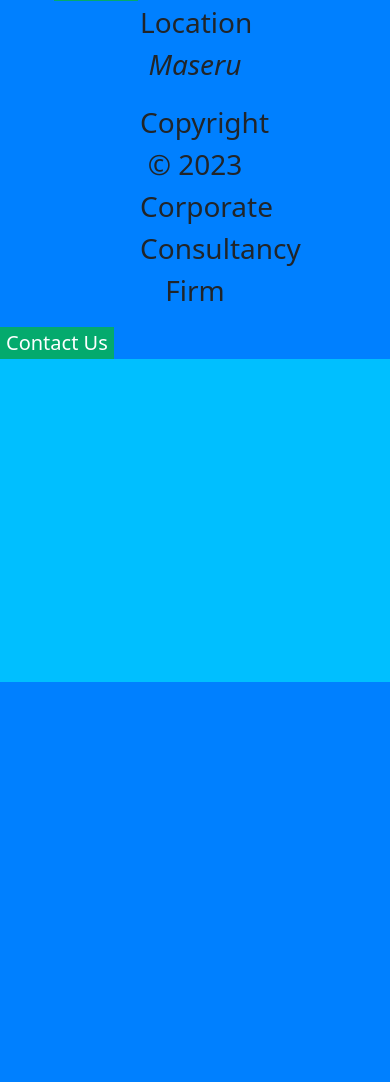
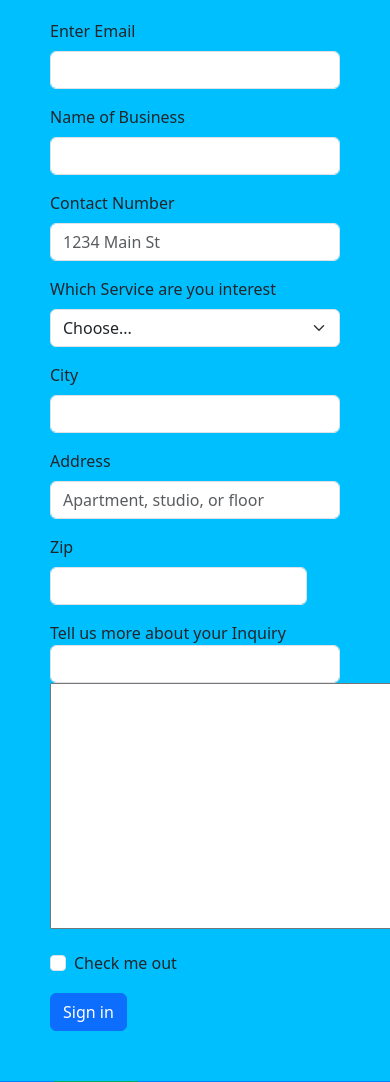
Before and after one commit to Tlotliso19/-Corporate-Consultancy-Firm, a Flask app: page /Book-consultation in a window 390 px wide; the page is wider, and only the part inside the window is pictured. Shown: the part 162-1244 px from the top of that part. Before the commit the page ends 844 px from the top of that part, so only its background shows below. Run offline with Flask 3, Linux system fonts and the light colour scheme; some libraries are stand-ins or nearby versions.

```diff
--- a/templates/home.html
+++ b/templates/home.html
@@ -12,7 +12,7 @@
 
     #services{
       margin:auto;
-     display: inline-flex;
+     display:auto-flow;
   color:blue;
     content-align: center;
     display: flex;
--- a/templates/homepage.html
+++ b/templates/homepage.html
@@ -12,7 +12,7 @@
     <p class=''>Welcome to our corporate consultancy firm, where we specialize in providing innovative solutions to your business challenges. Our team of experts has years of experience in various industries, and we are dedicated to helping you achieve your goals.</p>
 
                   <h2 class='heading'>Our Services</h2>
-     <div id=services>  <ul> <li class="list-group-item"><a href="#" class="list-group-item list-group-item-action">Business Planning</a></li>
+     <div id='services'>  <ul> <li class="list-group-item"><a href="#" class="list-group-item list-group-item-action">Business Planning</a></li>
       <li class="list-group-item"><a href="#" class="list-group-item list-group-item-action">Financial Analysis</a></li>
       <li class="list-group-item"><a href="#" class="list-group-item list-group-item-action">Marketing Strategy</a></li>
       <li class="list-group-item"><a href="#" class="list-group-item list-group-item-action">Operations Consulting</a></li>
--- a/templates/index.html
+++ b/templates/index.html
@@ -1,10 +1,81 @@
 
 {% extends "home.html" %}
 {% block content %}
+<style>
+
+  .container{ margin: auto;
+            padding:50px;
+            width:100%;}
+
+
+
+
+</style>
+
+
 
 <body>
+  <div class='container'>
+  <form class="row g-3">
+  <div class="col-md-6">
+    <label for="inputEmail4" class="form-label">Enter Email</label>
+    <input type="email" class="form-control" id="inputEmail4">
+  </div>
+  <div class="col-md-6">
+    <label for="inputPassword4" class="form-label">Name of Business</label>
+    <input type="password" class="form-control" id="inputPassword4">
+  </div>
+    <div class="col-md-6">
+      <label for="inputAddress" class="form-label">Contact Number </label>
+      <input type="text" class="form-control" id="inputAddress" placeholder="1234 Main St">
+    </div>
+    <div class="col-md-4">
+      <label for="inputState" class="form-label">Which Service are you interest</label>
+      <select id="inputState" class="form-select">
+        <option selected>Choose...</option>
+        <option>Business Process Outsourcing</option>
+        <option>Operations and change Managment Consulting</option>
+        <option>Data Analysis and Modeling</option>
+      </select>
+    </div>
 
 
+  <div class="col-md-6">
+    <label for="inputCity" class="form-label">City</label>
+    <input type="text" class="form-control" id="inputCity">
+  </div> <div class="col-md-6">
+      <label for="inputAddress2" class="form-label">Address </label>
+      <input type="text" class="form-control"placeholder="Apartment, studio, or floor" id='inputAddress''>
+    </div>
+
+  <div class="col-auto">
+    <label for="inputZip" class="form-label">Zip</label>
+    <input type="text" class="form-control" id="inputZip">
+  </div>
+
+    <div class="form-group">
+       <label for="inputName" class="col-lg-2 col-sm-3 control-label">Tell us more about your Inquiry</label>
+           <div class="col-md-5 col-sm-4">
+
+             <input type="text" class="form-control myInput" name="info" required>
+             <textarea rows="10" cols="110"></textarea>
+
+        </div>
+     </div>
+
+  <div class="col-12">
+    <div class="form-check">
+      <input class="form-check-input" type="checkbox" id="gridCheck">
+      <label class="form-check-label" for="gridCheck">
+        Check me out
+      </label>
+    </div>
+  </div>
+  <div class="col-12">
+    <button type="submit" class="btn btn-primary">Sign in</button>
+  </div>
+  </form>
+  </div>
 </body>
 
 {% endblock %}
--- a/templates/navpage.html
+++ b/templates/navpage.html
@@ -10,7 +10,7 @@
           <a class="nav-link active" aria-current="page" href="{{url_for('home')}}"">Home</a>
         </li>
         <li class="nav-item">
-          <a class="nav-link" href=" {{url_for('services')}}"">Book Consultation</a>
+          <a class="nav-link" href=" {{url_for('book')}}"">Book Consultation</a>
         </li>
         <li class="nav-item">
           <a class="nav-link" href=" {{url_for('services')}}">Our Services</a></a>
--- a/templates/styles.css
+++ b/templates/styles.css
@@ -10,7 +10,7 @@
 
   #services{
     margin:auto;
-   display: inline-flex;
+   display: inline-block;
 color:blue;
   content-align: center;
   display: flex;
```
Also changed, not shown: templates/services.html (+56 -3 lines).
